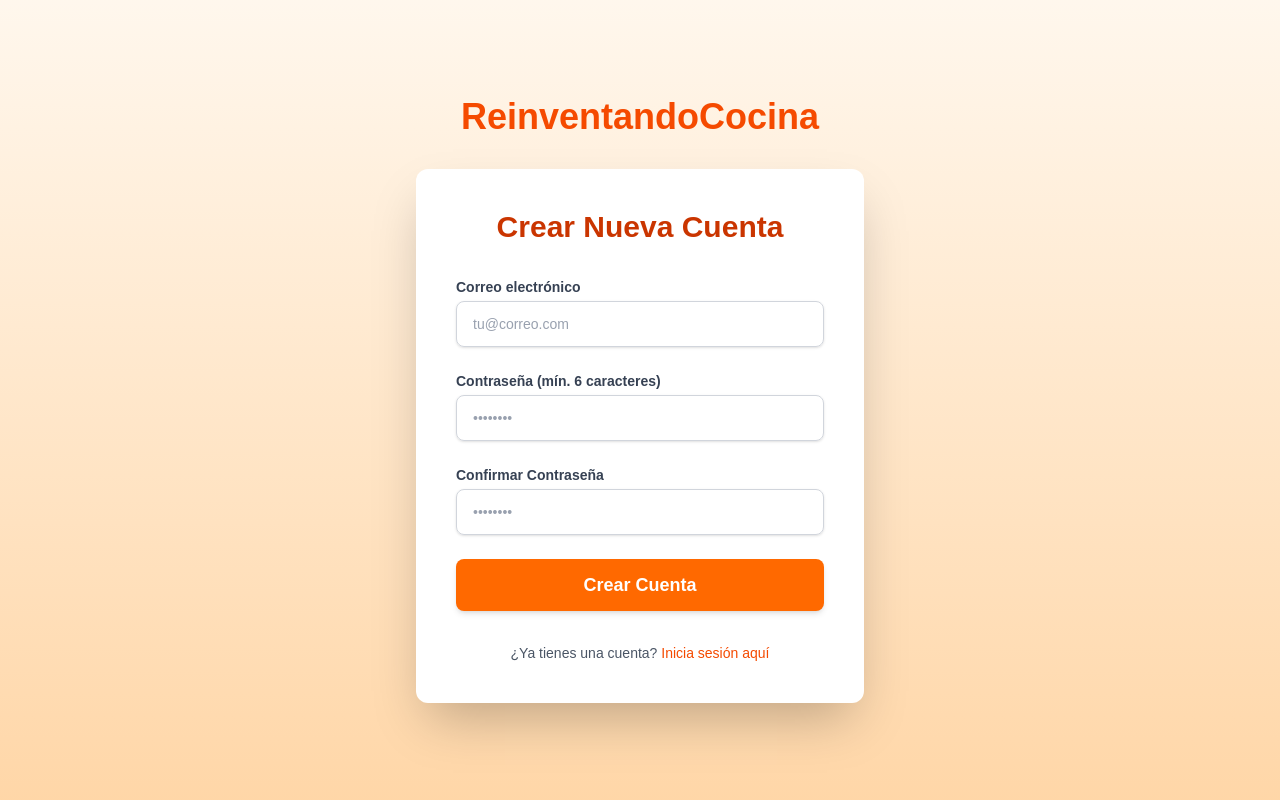
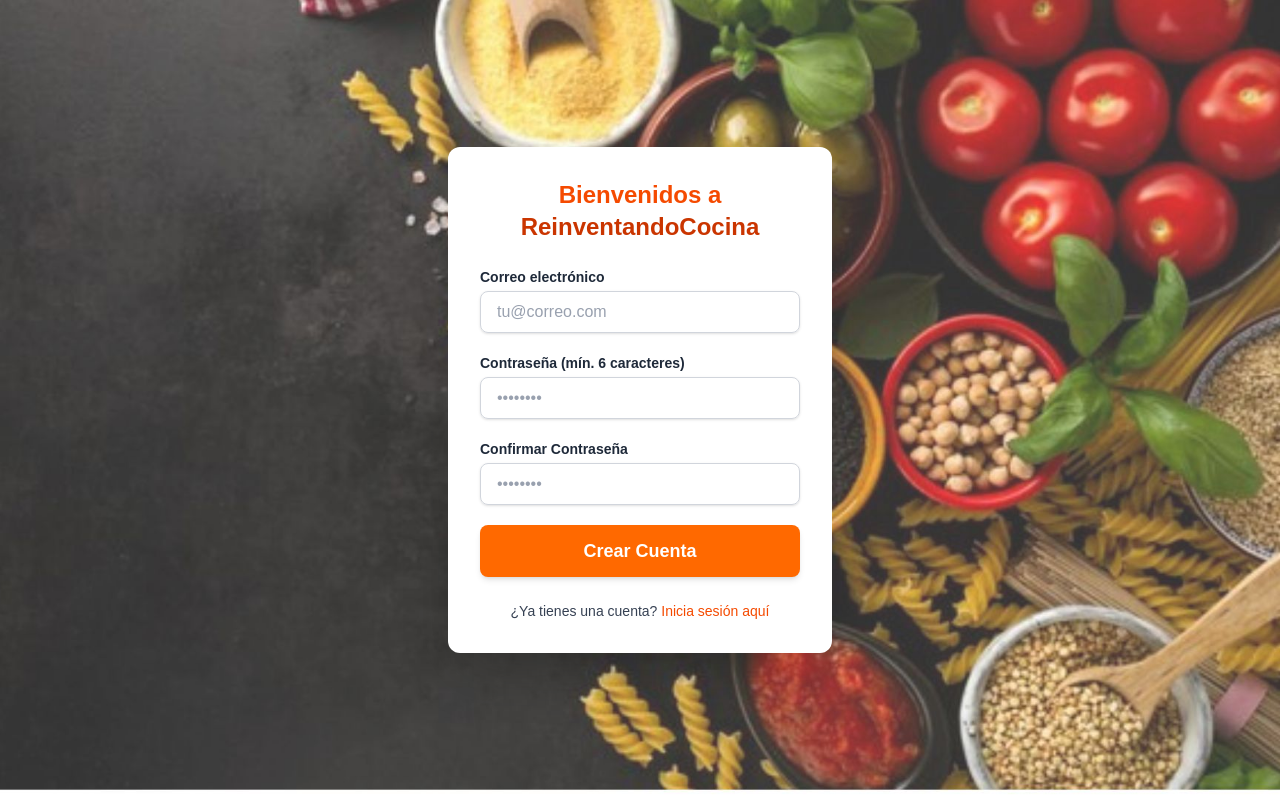
Before and after one commit to NicoMantas/FinalRecetas, a Next.js app: page /register in a window 1280 px wide. Built offline with nearby package versions, Linux system fonts and the light colour scheme; no server answers.

Commit message:
mejora de interfaz register con imagenes y otros cambios breves

```diff
--- a/app/register/page.js
+++ b/app/register/page.js
@@ -1,19 +1,18 @@
-// app/register/page.jsx (si usas App Router en Next.js 13+)
 "use client";
 import { useState } from "react";
-import { auth } from "../../firebase/firebase.js"; // Ajusta la ruta si es diferente
-import { createUserWithEmailAndPassword } from "firebase/auth"; // Removed unused signInWithEmailAndPassword
+import { auth } from "../../firebase/firebase.js";
+import { createUserWithEmailAndPassword } from "firebase/auth";
 import { useRouter } from "next/navigation";
-import { db } from "../../firebase/firebase.js"; // ajusta la ruta si es diferente
+import { db } from "../../firebase/firebase.js";
 import { doc, setDoc } from "firebase/firestore";
-import Link from "next/link"; // Import Link for navigation
+import Link from "next/link";
 
 export default function RegisterPage() {
   const [email, setEmail] = useState("");
   const [password, setPassword] = useState("");
   const [confirmPassword, setConfirmPassword] = useState("");
-  const [error, setError] = useState(""); // Added error state
-  const [isLoading, setIsLoading] = useState(false); // Added loading state
+  const [error, setError] = useState("");
+  const [isLoading, setIsLoading] = useState(false);
   const router = useRouter();
 
   const handleRegister = async (e) => {
@@ -45,36 +44,22 @@ export default function RegisterPage() {
       );
       const user = userCredential.user;
 
-      // Guarda en Firestore
       await setDoc(doc(db, "users", user.uid), {
         uid: user.uid,
         email: user.email,
-        // Consider adding a displayName or username field if you collect it
-        // username: "",
         createdAt: new Date(),
-        // Initialize other user-specific fields if needed
-        // favorites: [],
-        // recipesCount: 0,
       });
 
-      // alert("Registro y guardado exitoso"); // Consider removing for better UX
-      router.push("/home"); // Redirect to home or a profile setup page
+      router.push("/home");
     } catch (error) {
-      console.error("Registration error:", error);
       if (error.code === "auth/email-already-in-use") {
-        setError(
-          "Este correo electrónico ya está registrado. Intenta iniciar sesión."
-        );
+        setError("Este correo electrónico ya está registrado.");
       } else if (error.code === "auth/invalid-email") {
         setError("El formato del correo electrónico no es válido.");
       } else if (error.code === "auth/weak-password") {
-        setError(
-          "La contraseña es demasiado débil. Intenta con una más segura."
-        );
+        setError("La contraseña es demasiado débil.");
       } else {
-        setError(
-          "Ocurrió un error durante el registro. Por favor, inténtalo más tarde."
-        );
+        setError("Ocurrió un error durante el registro.");
       }
     } finally {
       setIsLoading(false);
@@ -82,80 +67,65 @@ export default function RegisterPage() {
   };
 
   return (
-    <div className="min-h-screen flex flex-col items-center justify-center bg-gradient-to-b from-orange-50 to-orange-200 p-4">
-      <div className="w-full max-w-md">
-        {/* Logo or App Name - Consistent with Login Page */}
-        <div className="text-center mb-8">
-          <Link href="/" className="text-4xl font-bold text-orange-600">
-            ReinventandoCocina
-          </Link>
+    <div
+      className="min-h-screen bg-cover bg-center flex items-center justify-center px-4"
+      style={{
+        backgroundImage:
+          'url("/ingredientes.jpg")',
+      }}
+    >
+      <div className="bg-white bg-opacity-95 p-6 md:p-8 rounded-xl shadow-2xl w-full max-w-sm">
+        <div className="text-center mb-6">
+          <h1 className="text-2xl font-bold text-orange-600">
+            Bienvenidos a{" "}
+            <span className="text-orange-700">ReinventandoCocina</span>
+          </h1>
         </div>
 
-        <div className="bg-white p-8 md:p-10 rounded-xl shadow-2xl">
-          <h2 className="text-3xl font-bold text-center mb-8 text-orange-700">
-            Crear Nueva Cuenta
-          </h2>
         {error && (
           <div className="mb-4 p-3 bg-red-100 text-red-700 border border-red-300 rounded-lg text-center">
             {error}
           </div>
         )}
-          <form onSubmit={handleRegister} className="space-y-6">
+
+        <form onSubmit={handleRegister} className="space-y-5">
           <div>
-              <label
-                htmlFor="email"
-                className="block text-sm font-semibold text-gray-700 mb-1"
-              >
+            <label className="block text-sm font-semibold text-gray-800 mb-1">
               Correo electrónico
             </label>
             <input
-                id="email"
               type="email"
-                autoComplete="email"
-                required
               placeholder="tu@correo.com"
               value={email}
               onChange={(e) => setEmail(e.target.value)}
-                className="mt-1 block w-full px-4 py-3 border border-gray-300 rounded-lg shadow-sm focus:outline-none focus:ring-2 focus:ring-orange-500 focus:border-orange-500 sm:text-sm placeholder-gray-400"
-                style={{ color: "black" }}
+              className="w-full px-4 py-2 border border-gray-300 rounded-lg shadow-sm focus:ring-2 focus:ring-orange-500 focus:border-orange-500 placeholder-gray-400 text-black"
+              required
             />
           </div>
           <div>
-              <label
-                htmlFor="password"
-                className="block text-sm font-semibold text-gray-700 mb-1"
-              >
+            <label className="block text-sm font-semibold text-gray-800 mb-1">
               Contraseña (mín. 6 caracteres)
             </label>
             <input
-                id="password"
               type="password"
-                autoComplete="new-password"
-                required
               placeholder="••••••••"
               value={password}
               onChange={(e) => setPassword(e.target.value)}
-                className="mt-1 block w-full px-4 py-3 border border-gray-300 rounded-lg shadow-sm focus:outline-none focus:ring-2 focus:ring-orange-500 focus:border-orange-500 sm:text-sm placeholder-gray-400"
-                style={{ color: "black" }}
+              className="w-full px-4 py-2 border border-gray-300 rounded-lg shadow-sm focus:ring-2 focus:ring-orange-500 focus:border-orange-500 placeholder-gray-400 text-black"
+              required
             />
           </div>
           <div>
-              <label
-                htmlFor="confirmPassword"
-                className="block text-sm font-semibold text-gray-700 mb-1"
-              >
+            <label className="block text-sm font-semibold text-gray-800 mb-1">
               Confirmar Contraseña
             </label>
             <input
-                id="confirmPassword"
               type="password"
-                autoComplete="new-password"
-                required
               placeholder="••••••••"
               value={confirmPassword}
               onChange={(e) => setConfirmPassword(e.target.value)}
-                className="mt-1 block w-full px-4 py-3 border border-gray-300 rounded-lg shadow-sm focus:outline-none focus:ring-2 focus:ring-orange-500 focus:border-orange-500 sm:text-sm placeholder-gray-400"
-                style={{ color: "black" }}
+              className="w-full px-4 py-2 border border-gray-300 rounded-lg shadow-sm focus:ring-2 focus:ring-orange-500 focus:border-orange-500 placeholder-gray-400 text-black"
+              required
             />
           </div>
           <button
@@ -170,7 +140,8 @@ export default function RegisterPage() {
             {isLoading ? "Registrando..." : "Crear Cuenta"}
           </button>
         </form>
-          <p className="mt-8 text-center text-sm text-gray-600">
+
+        <p className="mt-6 text-center text-sm text-gray-700">
           ¿Ya tienes una cuenta?{" "}
           <Link
             href="/log-in"
@@ -181,6 +152,5 @@ export default function RegisterPage() {
         </p>
       </div>
     </div>
-    </div>
   );
 }
```
Also changed, not shown: public/ingredientes.jpg (added). Lines whose indentation alone changed are shown as unchanged.
